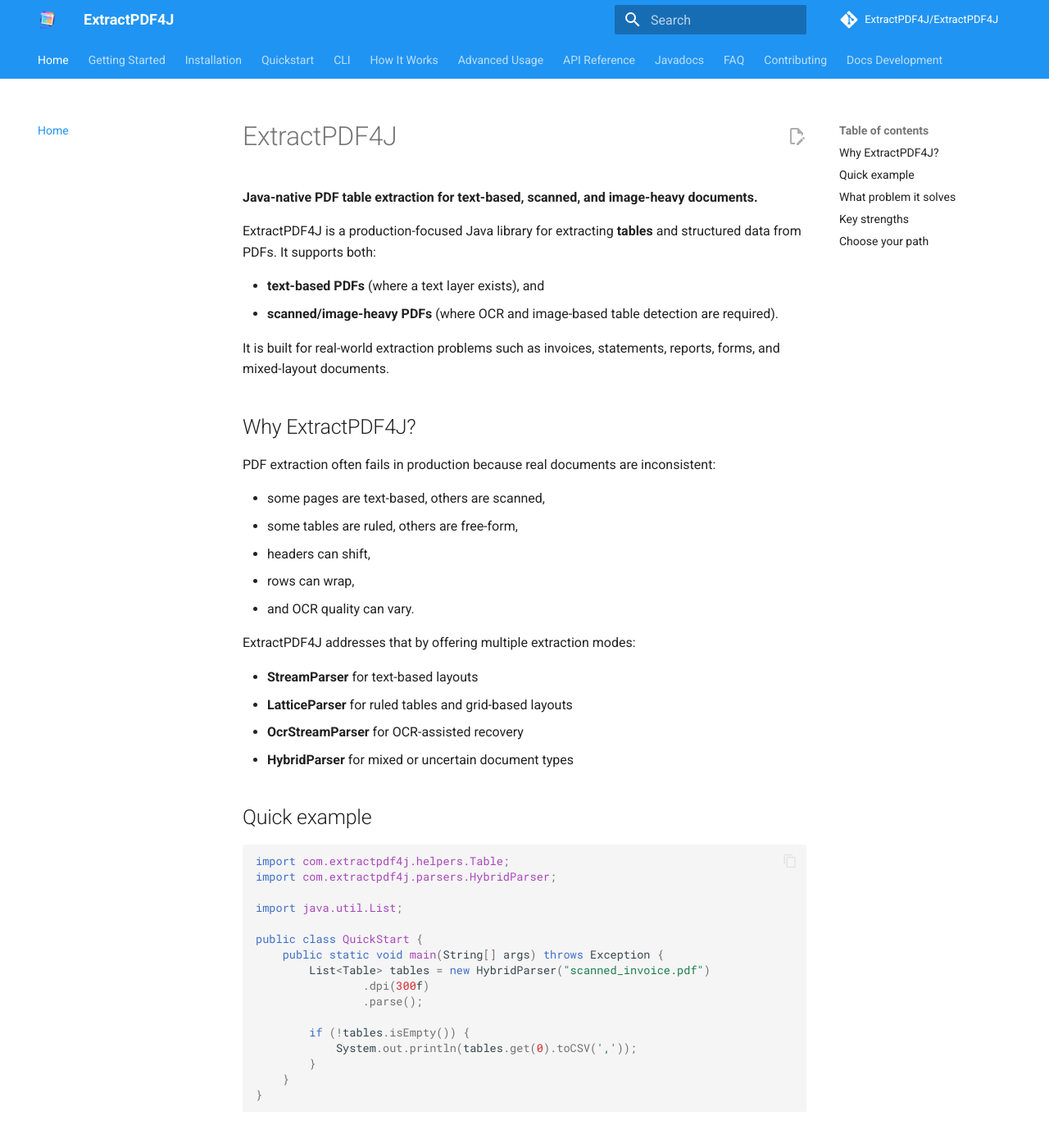
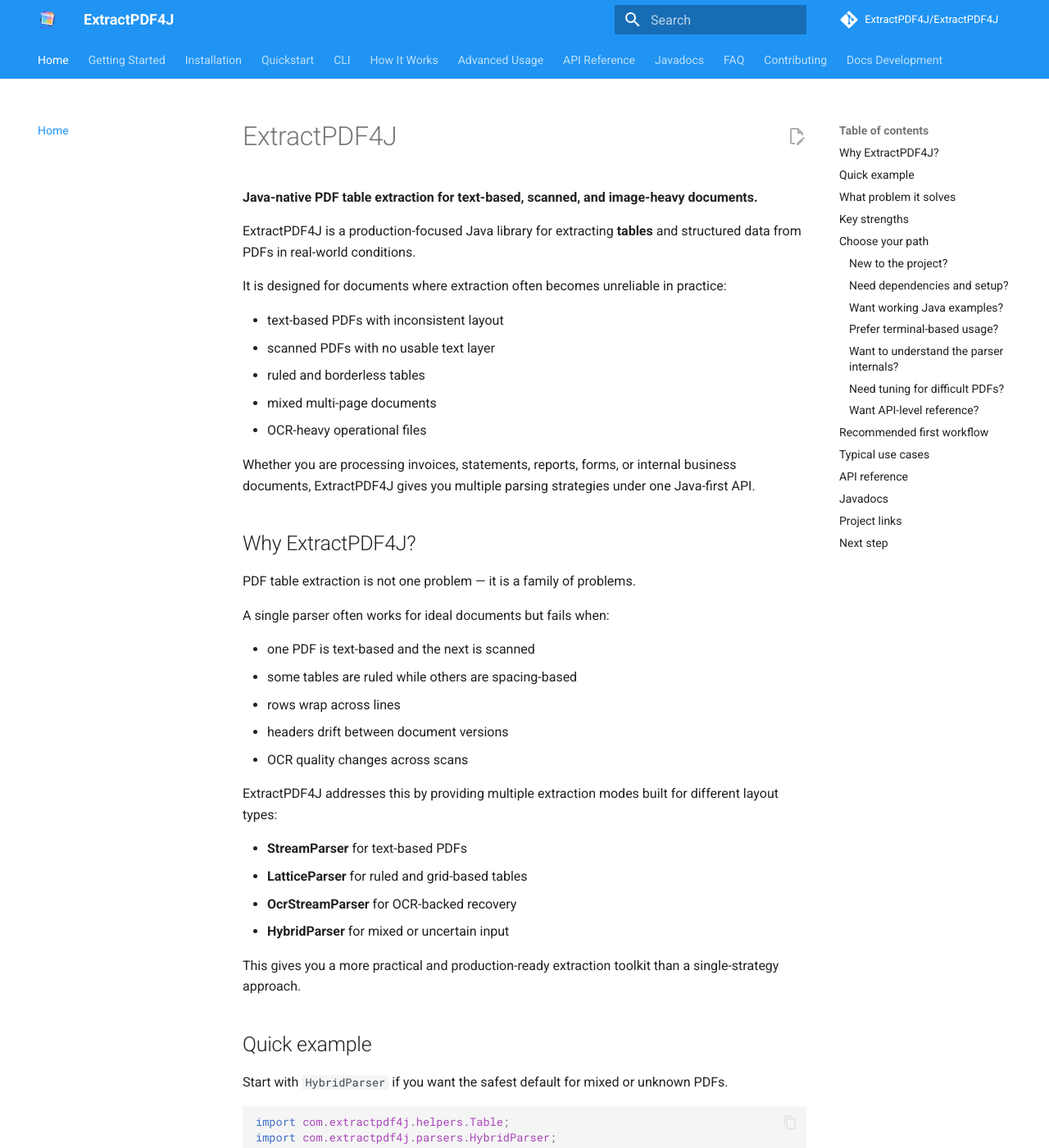
Before and after one commit to ExtractPDF4J/ExtractPDF4J, an MkDocs documentation site: the page built from docs/index.md, in a window 1280 px wide and 1400 px high. Shown: the whole window at 82% size. Built offline with MkDocs 1.6.1 and Material for MkDocs 9.7.7, drawn with Linux system fonts in a browser that asks for light colours; comment, search, counter and statistics services are not loaded; some of the changed text lies outside the part shown.

Commit message:
Update index.md
Signed-off-by: Mehuli Mukherjee <56256514+mehulimukherjee@users.noreply.github.com>

````diff
--- a/docs/index.md
+++ b/docs/index.md
@@ -2,31 +2,42 @@
 
 **Java-native PDF table extraction for text-based, scanned, and image-heavy documents.**
 
-ExtractPDF4J is a production-focused Java library for extracting **tables** and structured data from PDFs. It supports both:
+ExtractPDF4J is a production-focused Java library for extracting **tables** and structured data from PDFs in real-world conditions.
 
-- **text-based PDFs** (where a text layer exists), and
-- **scanned/image-heavy PDFs** (where OCR and image-based table detection are required).
+It is designed for documents where extraction often becomes unreliable in practice:
 
-It is built for real-world extraction problems such as invoices, statements, reports, forms, and mixed-layout documents.
+- text-based PDFs with inconsistent layout
+- scanned PDFs with no usable text layer
+- ruled and borderless tables
+- mixed multi-page documents
+- OCR-heavy operational files
+
+Whether you are processing invoices, statements, reports, forms, or internal business documents, ExtractPDF4J gives you multiple parsing strategies under one Java-first API.
 
 ## Why ExtractPDF4J?
 
-PDF extraction often fails in production because real documents are inconsistent:
+PDF table extraction is not one problem — it is a family of problems.
 
-- some pages are text-based, others are scanned,
-- some tables are ruled, others are free-form,
-- headers can shift,
-- rows can wrap,
-- and OCR quality can vary.
+A single parser often works for ideal documents but fails when:
 
-ExtractPDF4J addresses that by offering multiple extraction modes:
+- one PDF is text-based and the next is scanned
+- some tables are ruled while others are spacing-based
+- rows wrap across lines
+- headers drift between document versions
+- OCR quality changes across scans
 
-- **StreamParser** for text-based layouts
-- **LatticeParser** for ruled tables and grid-based layouts
-- **OcrStreamParser** for OCR-assisted recovery
-- **HybridParser** for mixed or uncertain document types
+ExtractPDF4J addresses this by providing multiple extraction modes built for different layout types:
+
+- **StreamParser** for text-based PDFs
+- **LatticeParser** for ruled and grid-based tables
+- **OcrStreamParser** for OCR-backed recovery
+- **HybridParser** for mixed or uncertain input
+
+This gives you a more practical and production-ready extraction toolkit than a single-strategy approach.
 
 ## Quick example
+
+Start with `HybridParser` if you want the safest default for mixed or unknown PDFs.
 
 ```java
 import com.extractpdf4j.helpers.Table;
@@ -36,7 +47,8 @@
 
 public class QuickStart {
     public static void main(String[] args) throws Exception {
-        List<Table> tables = new HybridParser("scanned_invoice.pdf")
+        List<Table> tables = new HybridParser("sample.pdf")
+                .pages("all")
                 .dpi(300f)
                 .parse();
 
@@ -47,29 +59,119 @@
 }
 ```
 
+This is a strong first choice because `HybridParser` can help when your input varies across files or pages.
+
 ## What problem it solves
 
-**Use ExtractPDF4J when you need to:**
+Use ExtractPDF4J when you need to:
 
-- extract tables from invoices
-- parse bank statements
-- convert PDF reports into CSV
-- automate ingestion of scanned operational documents
-- reduce manual retyping of rows and columns
+- extract tables from invoices and statements
+- convert PDF tables into CSV for downstream processing
+- process scanned operational documents
+- reduce manual retyping of tabular data
+- build Java applications that ingest structured PDF content
+- support mixed text and scanned document pipelines
 
 ## Key strengths
 
-- Java-native extraction workflow
-- Supports scanned and OCR-driven documents
-- Multiple parser strategies for different layouts
-- CLI support for batch and one-off extraction
-- Docker-ready sample microservice
-- Suitable for developer tooling and production integrations
+- **Java-first API** for application integration
+- **Multiple parser strategies** for different PDF layouts
+- **Scanned PDF support** through OCR-backed extraction
+- **CLI support** for one-off runs and batch workflows
+- **Debug-friendly tuning** for real production troubleshooting
+- **Docker-friendly service integration** for API-style deployment
+- **Consistent `List<Table>` output model** across parser modes
 
 ## Choose your path
 
-- New to the project? Start with [Getting Started](getting-started.md)
-- Installing dependencies? Go to [Installation](installation.md)
-- Want code examples? See [Quickstart](quickstart.md)
-- Want terminal usage? See [CLI](cli.md)
-- Want deeper internals? Explore [How It Works](how-it-works/overview.md)
+### New to the project?
+Start with:
+
+- [Getting Started](getting-started.md)
+
+### Need dependencies and setup?
+Go to:
+
+- [Installation](installation.md)
+
+### Want working Java examples?
+See:
+
+- [Quickstart](quickstart.md)
+
+### Prefer terminal-based usage?
+Use:
+
+- [CLI](cli.md)
+
+### Want to understand the parser internals?
+Explore:
+
+- [How It Works](how-it-works/overview.md)
+
+### Need tuning for difficult PDFs?
+Go to:
+
+- [Advanced Usage](advanced-usage/page-ranges.md)
+
+### Want API-level reference?
+See:
+
+- [API Overview](api/overview.md)
+- [Javadocs](https://extractpdf4j.github.io/ExtractPDF4J/apidocs/index.html)
+
+## Recommended first workflow
+
+If you are evaluating ExtractPDF4J for the first time, this is the best path:
+
+1. Read **Getting Started**
+2. Follow **Installation**
+3. Run the **Quickstart** example with `HybridParser`
+4. Validate the first extracted table as CSV
+5. Move to parser-specific pages only if you need tighter tuning
+
+This keeps your first integration simple and avoids premature optimization.
+
+## Typical use cases
+
+ExtractPDF4J is well suited for:
+
+- invoice line-item extraction
+- bank statement parsing
+- utility bill table extraction
+- report-to-CSV conversion
+- scanned archive processing
+- document ingestion pipelines in internal enterprise systems
+
+## API reference
+
+Use the Java API when you need:
+
+- application integration
+- pipeline orchestration
+- custom validation logic
+- post-processing in code
+- parser tuning inside your service
+
+Use the CLI when you need:
+
+- quick local extraction
+- shell scripting
+- batch jobs
+- debugging parser behavior before embedding the library
+
+## Javadocs
+
+For exact classes and method signatures:
+
+- [Javadocs](https://extractpdf4j.github.io/ExtractPDF4J/apidocs/index.html)
+
+## Project links
+
+- [GitHub Repository](https://github.com/ExtractPDF4J/ExtractPDF4J)
+
+## Next step
+
+If you are starting fresh, begin with:
+
+- [Getting Started](getting-started.md)
````
